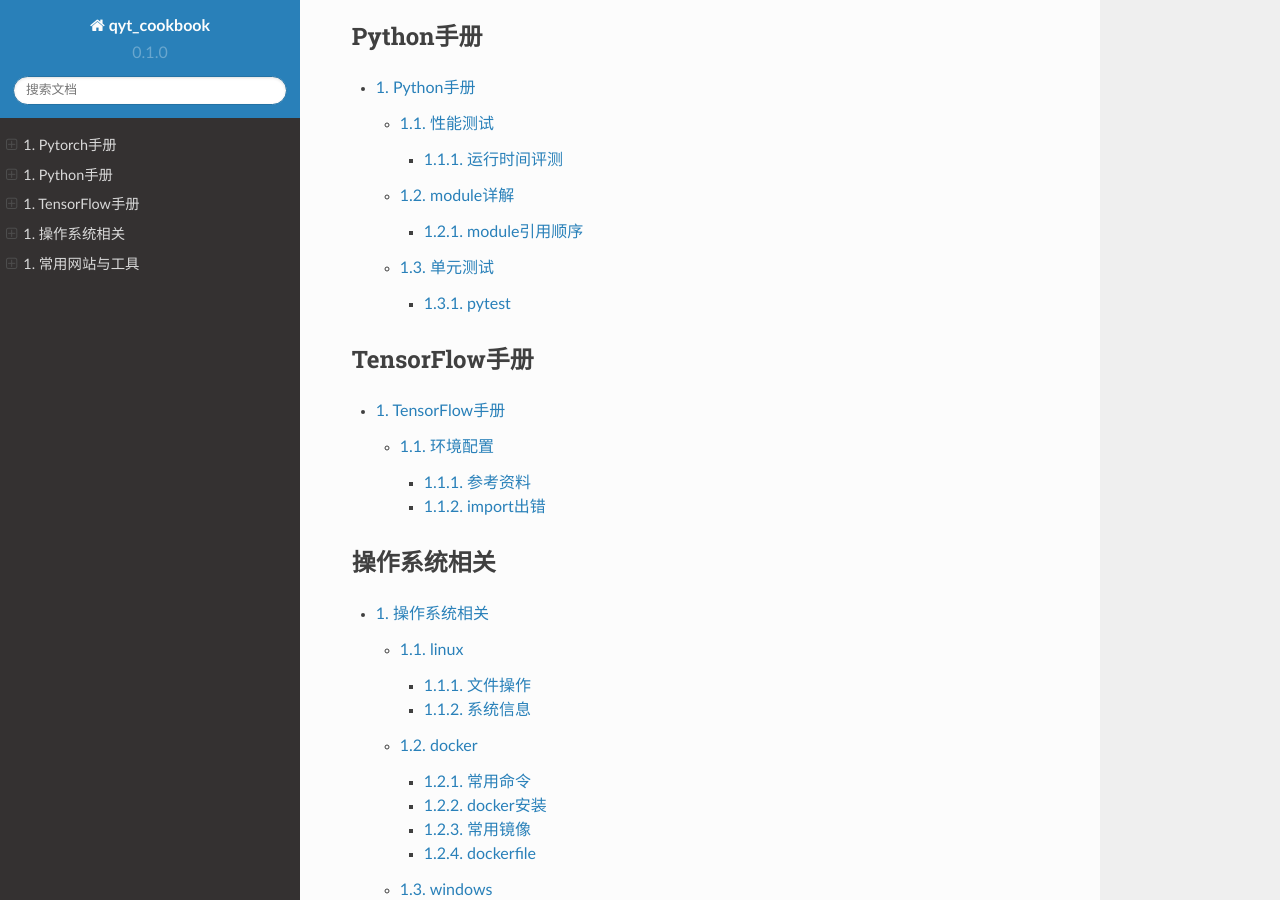
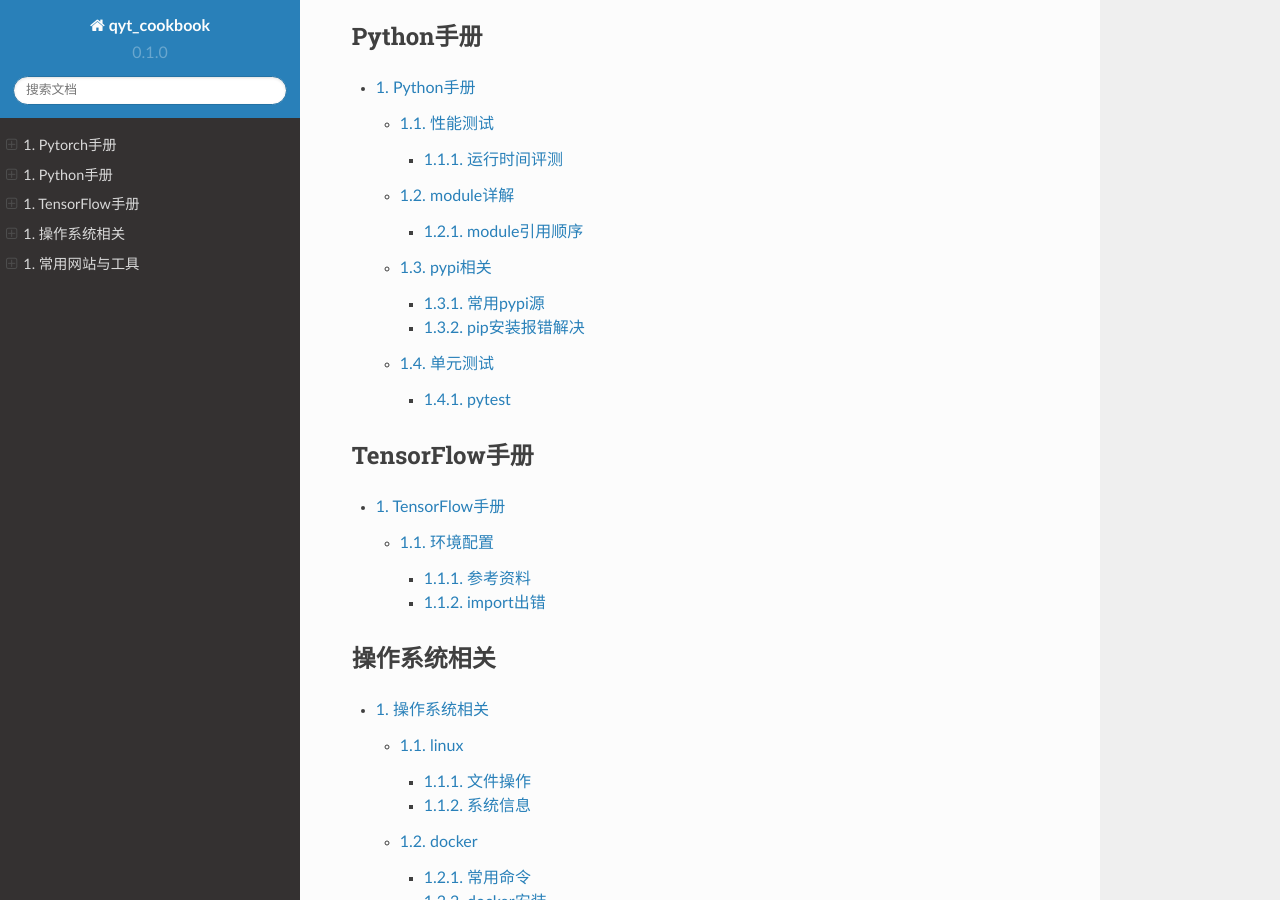
Before and after one commit to q759729997/qyt_cookbook, a Sphinx documentation site: the page built from qyt_cookbook/source/index.rst, in a window 1280 px wide and 900 px high, scrolled down 1119 px. Built offline with Sphinx 7.4.7 and the Read the Docs theme 2.0.0, drawn with Linux system fonts in a browser that asks for light colours.

Commit message:
pypi相关

```diff
--- a/qyt_cookbook/source/python/index.rst
+++ b/qyt_cookbook/source/python/index.rst
@@ -9,4 +9,5 @@
 
    性能测试 </python/performance>
    module详解 </python/module>
+   pypi相关 </python/pypi>
    单元测试 </python/unittest>
--- /dev/null
+++ b/qyt_cookbook/source/python/pypi.rst
@@ -0,0 +1,19 @@
+==================
+pypi相关
+==================
+
+常用pypi源
+######################
+
+- 豆瓣： ``http://pypi.douban.com/simple/``
+- 阿里云： ``http://mirrors.aliyun.com/pypi/simple/``
+- 清华： ``https://pypi.tuna.tsinghua.edu.cn/simple``
+
+pip安装报错解决
+######################
+
+- 安装 ``gensim`` 时报错，改用清华源后成功安装：
+
+.. code-block:: shell
+
+    pip install gensim -i https://pypi.tuna.tsinghua.edu.cn/simple
```
